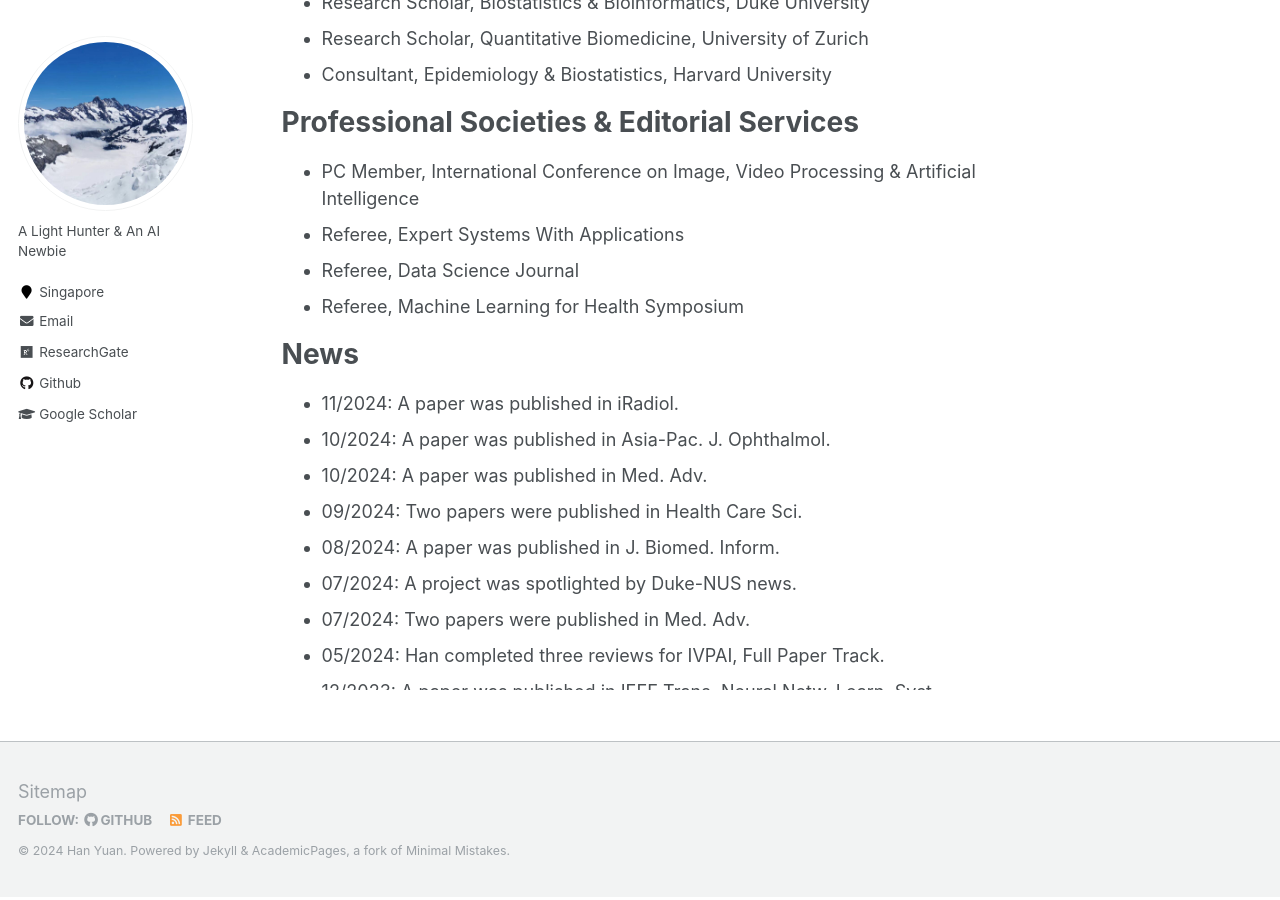
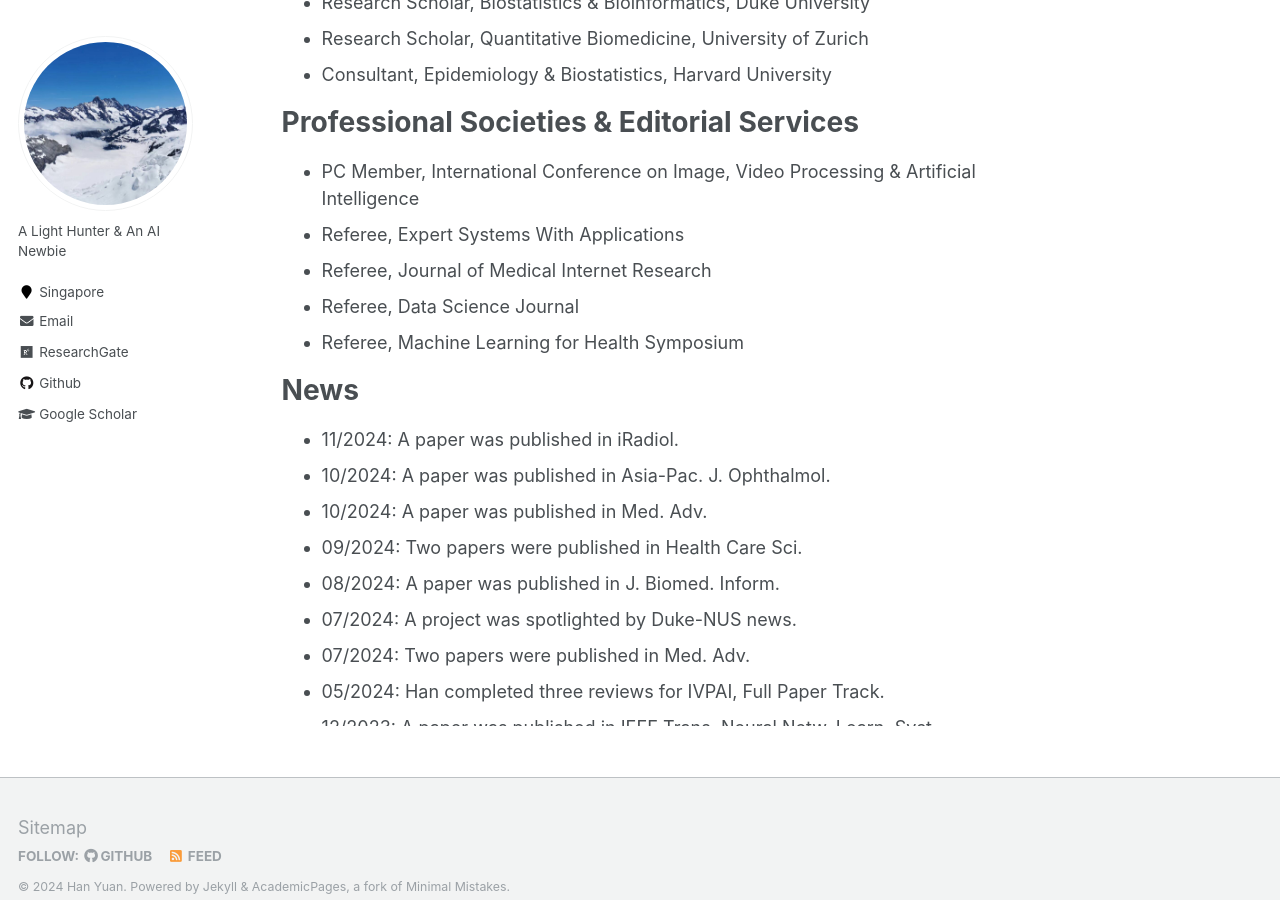
Before and after one commit to Han-Yuan-Med/Han-Yuan-Med.github.io, a Jekyll site: the page built from _pages/about.md, in a window 1280 px wide and 900 px high, scrolled down 833 px. Built offline with Jekyll 4.4.1, drawn with Linux system fonts in a browser that asks for light colours.

Commit message:
Update about.md

```diff
--- a/_pages/about.md
+++ b/_pages/about.md
@@ -24,6 +24,7 @@
 # Professional Societies & Editorial Services
 * PC Member, International Conference on Image, Video Processing & Artificial Intelligence
 * Referee, Expert Systems With Applications
+* Referee, Journal of Medical Internet Research
 * Referee, Data Science Journal
 * Referee, Machine Learning for Health Symposium
 
```
